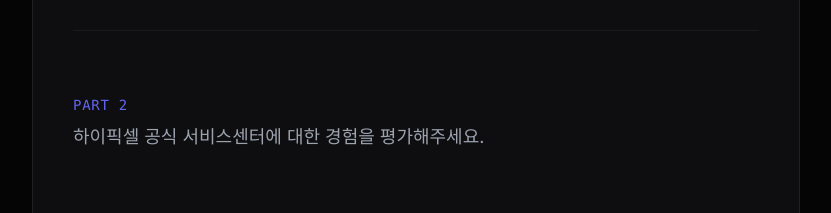
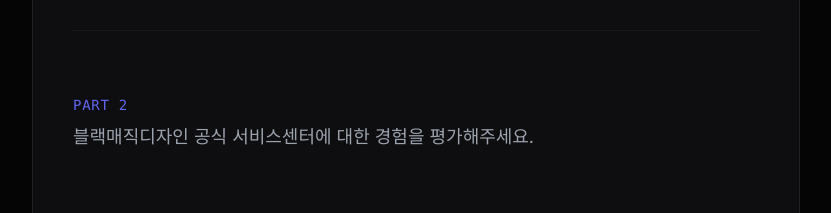
Before and after one commit to hosuproduction-netizen/Service_Survey, a React (Vite) app: page / in a window 1280 px wide. Shown: the part 1280-1493 px from the top of the page, without its empty margins (224-1055 px from the left). Built offline with nearby package versions, Linux system fonts and the light colour scheme.

Commit message:
Update constants.ts

```diff
--- a/constants.ts
+++ b/constants.ts
@@ -23,9 +23,9 @@
       {
         id: 'q1_dealer_name',
         type: QuestionType.TEXT,
-        label: "1. A/S 서비스를 의뢰하신 대리점은 어디입니까?",
+        label: "1. 서비스를 의뢰하신 대리점은 어디입니까?",
         description: "공식서비스센터인 하이픽셀플러스에 직접 의뢰하신 경우는 '직접 방문' 또는 4번 문항으로 넘어가주세요.",
-        placeholder: "대리점명 입력 (예: 디지탈e세상, 또는 직접방문)",
+        placeholder: "대리점명 입력 (예: 대리점명, 또는 직접방문)",
         required: true
       },
       {
@@ -47,7 +47,7 @@
   {
     id: 'center_info',
     title: "",
-    description: "하이픽셀 공식 서비스센터에 대한 경험을 평가해주세요.",
+    description: "블랙매직디자인 공식 서비스센터에 대한 경험을 평가해주세요.",
     questions: [
       {
         id: 'q4_center_kindness',
@@ -89,17 +89,42 @@
         type: QuestionType.TEXTAREA,
         label: "8. 기타 다른 의견이 있으시면 말씀해 주십시오.",
         description: "고객님의 소중한 의견 반영을 위해 최선을 다하겠습니다.",
-        placeholder: "서비스 과정에서 좋았던 점이나 개선할 점을 자유롭게 적어주세요.",
+        placeholder: "서비스 이용 경험에 대한 의견을 자유롭게 작성해주시기 바랍니다.",
         required: false
       },
       {
         id: 'q9_phone_number',
         type: QuestionType.TEXT,
-        label: "9. 스타벅스 커피쿠폰 발송을 위한 휴대폰 번호",
+        label: "9. 커피쿠폰 발송을 위한 휴대폰 번호",
         description: "제공하신 개인정보는 커피쿠폰 발송 이외의 다른 용도로는 일절 사용되지 않습니다. (※업체 관계자는 해당 없음)",
         placeholder: "010-0000-0000",
         required: false
       }
     ]
+  },
+  {
+    id: 'privacy_consent',
+    title: "개인정보 수집 및 이용 동의",
+    description: `[개인정보 수집과 이용에 대한 동의]
+
+설문 참여 보상과 관련하여 개인정보 수집과 이용에 관한 동의를 받고자 합니다. 아래 보기에서 동의 여부를 선택해 주세요.
+
+• 수집하는 자: (주)하이픽셀플러스
+• 개인정보 수집 및 이용 목적: 설문 참여자 보상
+• 수집하는 개인정보 항목: 이름, 연락처
+• 개인정보 보유 및 이용 기간: 수집 일로부터 300일
+
+※ 귀하께서는 동의하지 않을 권리가 있습니다. 동의하지 않을 경우 설문 보상 참여에서 제외됨을 알려드립니다.`,
+    questions: [
+      {
+        id: 'q10_privacy_agreement',
+        type: QuestionType.CHECKBOX,
+        label: "약관 동의",
+        options: [
+           { label: "개인정보 수집 및 이용에 동의합니다.", value: "동의합니다" }
+        ],
+        required: true
+      }
+    ]
   }
 ];
```
